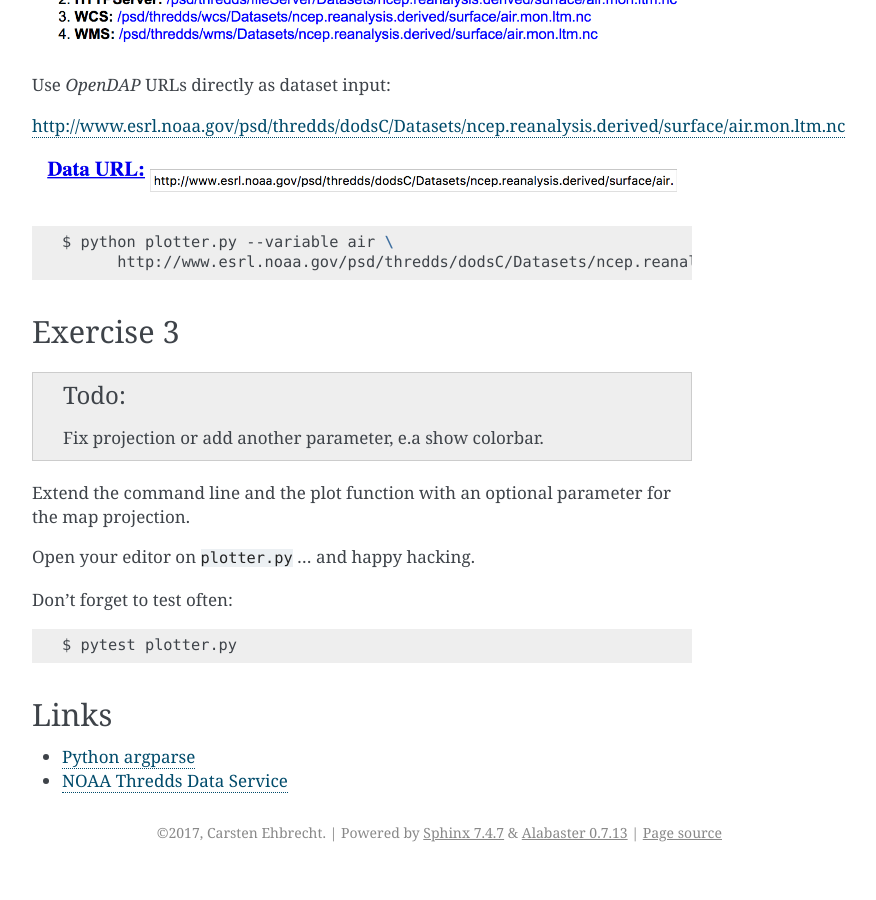
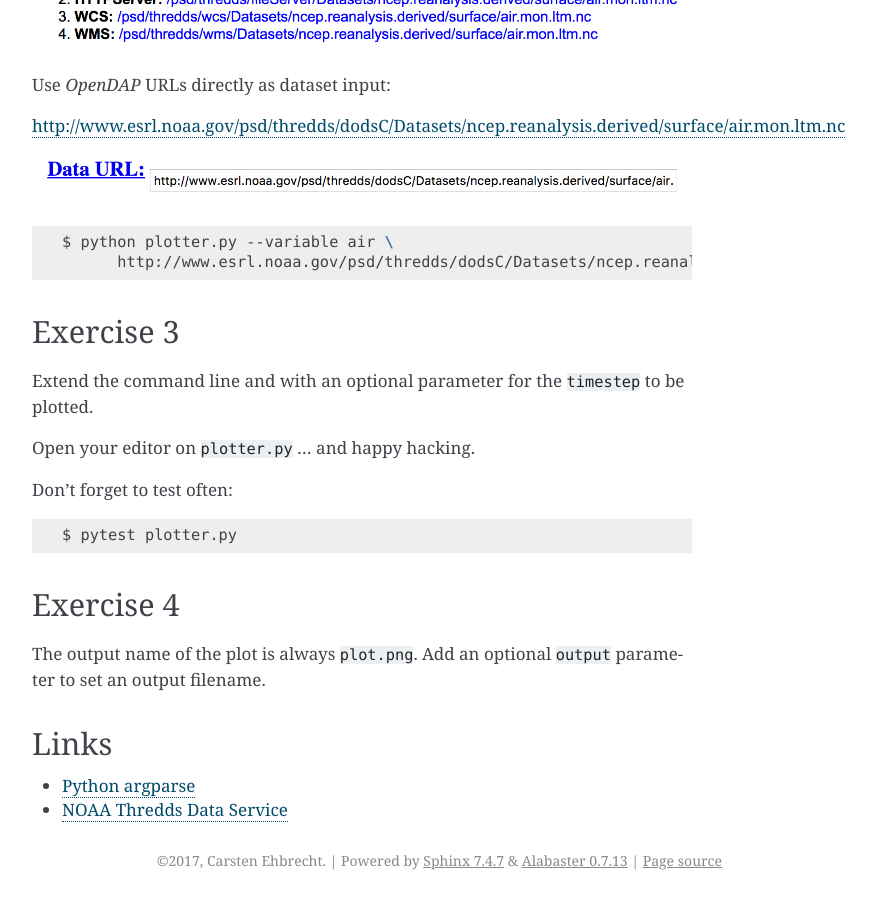
Before and after one commit to bird-house/birdhouse-workshop, a Sphinx documentation site: the page built from docs/source/basics/plotter_cli.rst, in a window 1280 px wide and 900 px high, scrolled down 1417 px. Shown: the whole window, without its empty margins (388-1264 px from the left). Built offline with Sphinx 7.4.7, drawn with Linux system fonts in a browser that asks for light colours; before the commit the page ends 2289 px from its top, so only the background shows below that.

Commit message:
update plotter cli

```diff
--- a/docs/source/basics/plotter_cli.rst
+++ b/docs/source/basics/plotter_cli.rst
@@ -80,11 +80,8 @@ http://www.esrl.noaa.gov/psd/thredds/dodsC/Datasets/ncep.reanalysis.derived/surf
 Exercise 3
 ----------
 
-.. todo::
-  Fix projection or add another parameter, e.a show colorbar.
-
-Extend the command line and the plot function with an optional parameter for
-the map projection.
+Extend the command line and with an optional parameter for
+the ``timestep`` to be plotted.
 
 Open your editor on ``plotter.py`` ... and happy hacking.
 
@@ -94,6 +91,12 @@ Don't forget to test often:
 
   $ pytest plotter.py
 
+Exercise 4
+----------
+
+The output name of the plot is always ``plot.png``. Add an optional ``output``
+parameter to set an output filename.
+
 Links
 -----
 
```
